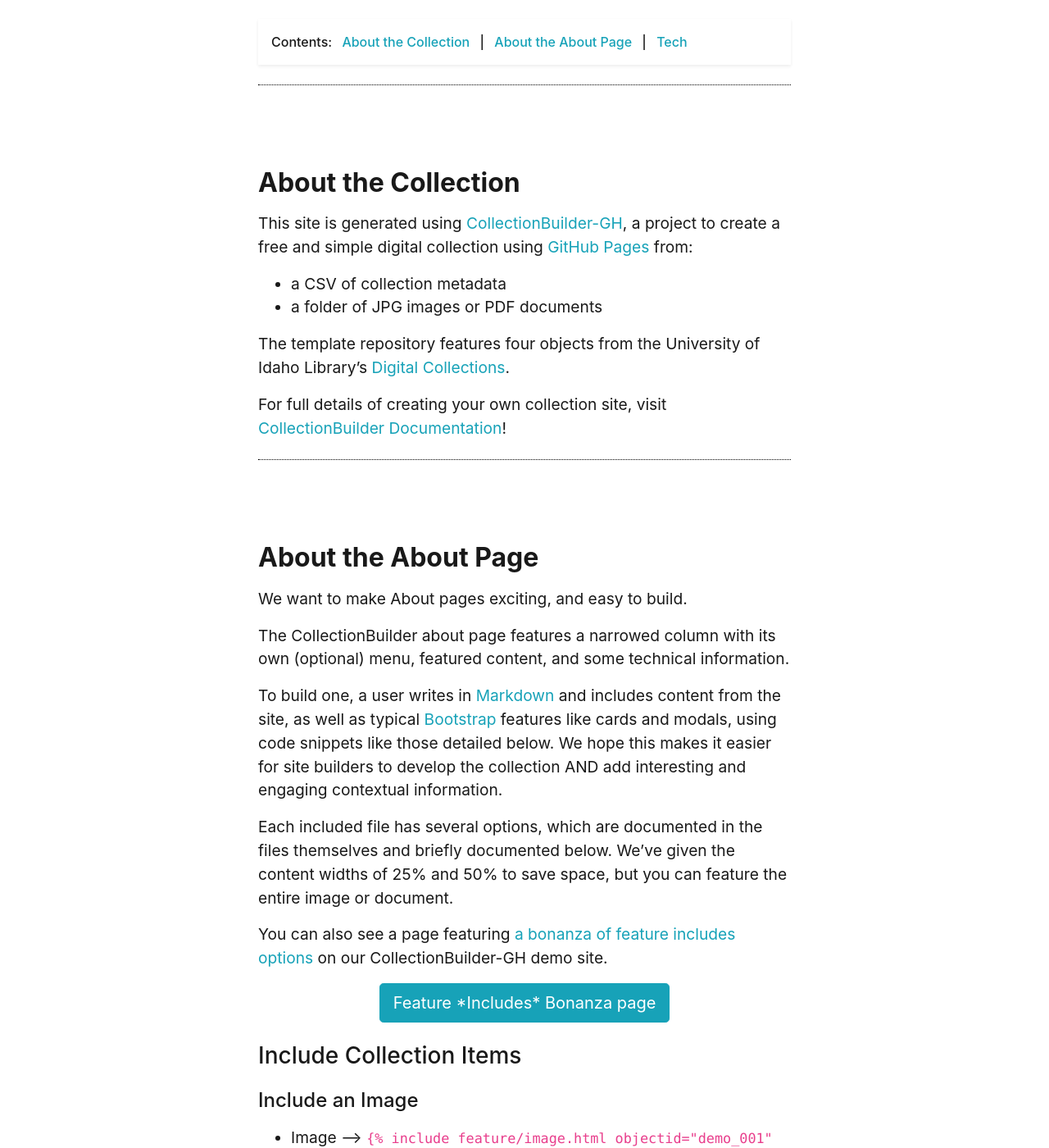
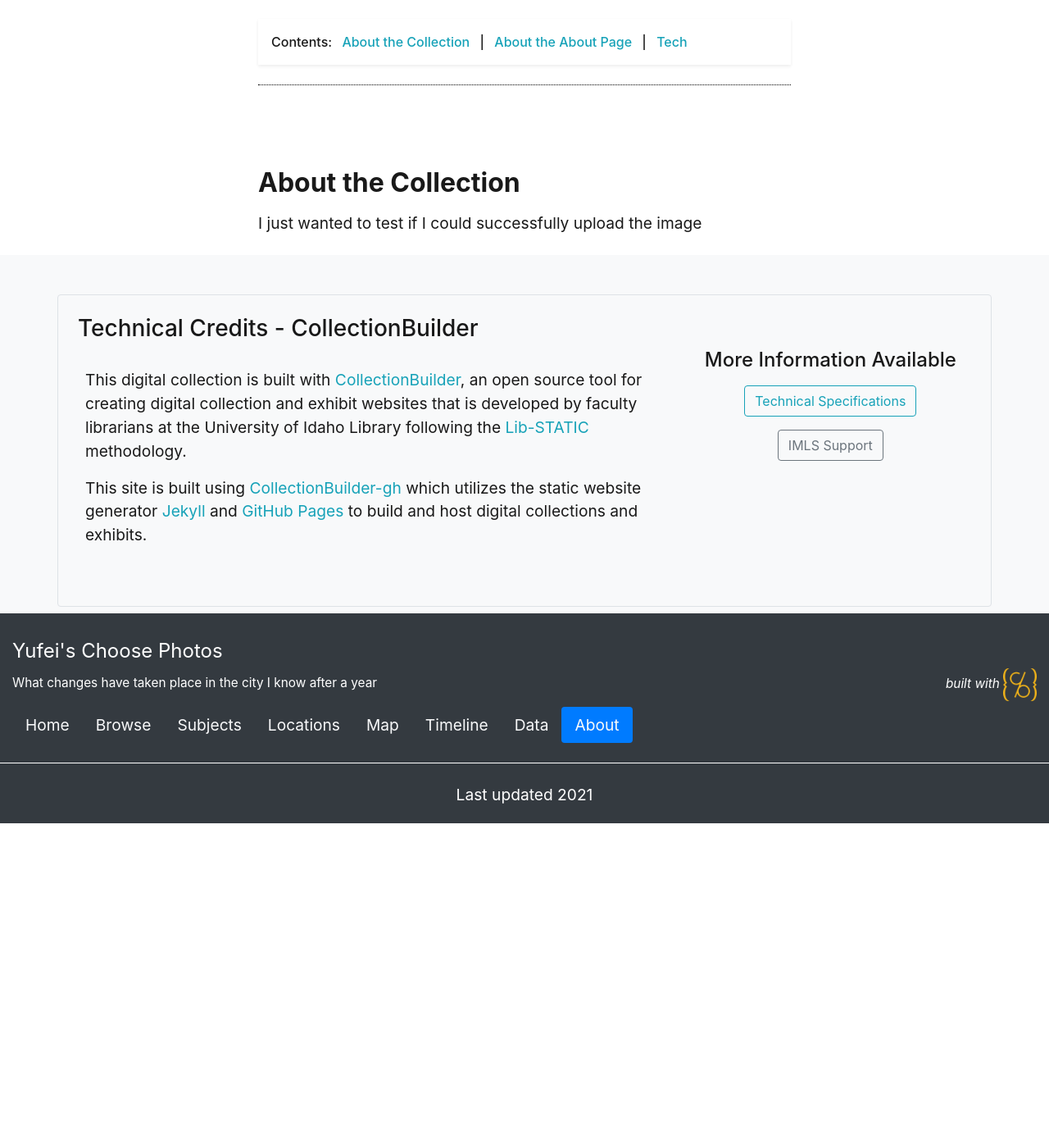
Before and after one commit to pangxiegongQAQ/Five-photos, a Jekyll site: the page built from pages/about.md, in a window 1280 px wide and 1400 px high, scrolled down 469 px. Shown: the whole window at 82% size. Built offline with Jekyll 4.4.1, drawn with Linux system fonts in a browser that asks for light colours; after the commit the page ends 1473 px from its top, so only the background shows below that; some of the changed text lies outside the part shown.

Commit message:
Update about.md

```diff
--- a/pages/about.md
+++ b/pages/about.md
@@ -13,15 +13,4 @@
 {% include feature/nav-menu.html sections="About the Collection;About the About Page" %}
 
 ## About the Collection
-
-This site is generated using [CollectionBuilder-GH](https://collectionbuilding.github.io/gh/), a project to create a free and simple digital collection using [GitHub Pages](https://pages.github.com/) from:
-
-- a CSV of collection metadata
-- a folder of JPG images or PDF documents
-
-The template repository features four objects from the University of Idaho Library's [Digital Collections](https://www.lib.uidaho.edu/digital).
-
-For full details of creating your own collection site, visit [CollectionBuilder Documentation](https://collectionbuilder.github.io/cb-docs/)!
-
-<!-- IMPORTANT!!! DELETE this comment and the include below when you are finished editing this page for your collection. The include below introduces about page features. They will show up on your collection's about page until you delete it.  -->
-{% include cb/about_the_about.md %}
+I just wanted to test if I could successfully upload the image
```
